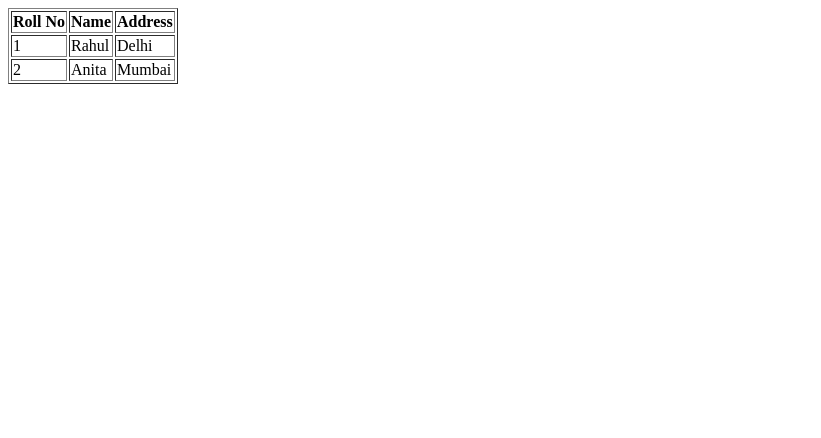
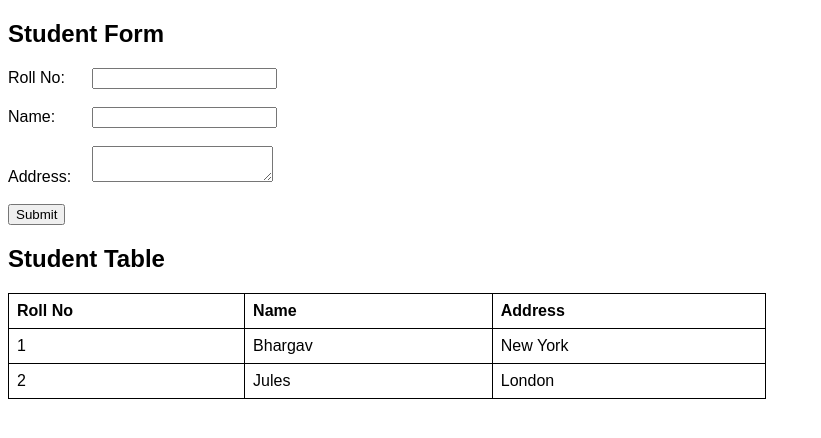
Before and after one commit to KOBA-Devrshi/table-form1, a plain HTML site: page table&form1.html in a window 1280 px wide. Shown: the whole page, without its empty margins (0-821 px from the left). Drawn offline with Linux system fonts and the light colour scheme.

Commit message:
Update title and add student form and table

```diff
--- a/table&form1.html
+++ b/table&form1.html
@@ -1,11 +1,50 @@
 <!DOCTYPE html>
 <html>
 <head>
-    <title>Simple Table</title>
+    <title>Student Form and Table</title>
+    <style>
+        body {
+            font-family: Arial, sans-serif;
+        }
+        table {
+            border-collapse: collapse;
+            width: 60%;
+            margin-top: 20px;
+        }
+        table, th, td {
+            border: 1px solid black;
+        }
+        th, td {
+            padding: 8px;
+            text-align: left;
+        }
+        form {
+            width: 50%;
+        }
+        label {
+            display: inline-block;
+            width: 80px;
+        }
+    </style>
 </head>
 <body>
 
-<table border="1">
+    <h2>Student Form</h2>
+    <form>
+        <label>Roll No:</label>
+        <input type="text" name="rollno"><br><br>
+
+        <label>Name:</label>
+        <input type="text" name="name"><br><br>
+
+        <label>Address:</label>
+        <textarea name="address"></textarea><br><br>
+
+        <input type="submit" value="Submit">
+    </form>
+
+    <h2>Student Table</h2>
+    <table>
         <tr>
             <th>Roll No</th>
             <th>Name</th>
@@ -13,13 +52,13 @@
         </tr>
         <tr>
             <td>1</td>
-        <td>Rahul</td>
-        <td>Delhi</td>
+            <td>Bhargav</td>
+            <td>New York</td>
         </tr>
         <tr>
             <td>2</td>
-        <td>Anita</td>
-        <td>Mumbai</td>
+            <td>Jules</td>
+            <td>London</td>
         </tr>
     </table>
 
```
Lines whose indentation alone changed are shown as unchanged.
